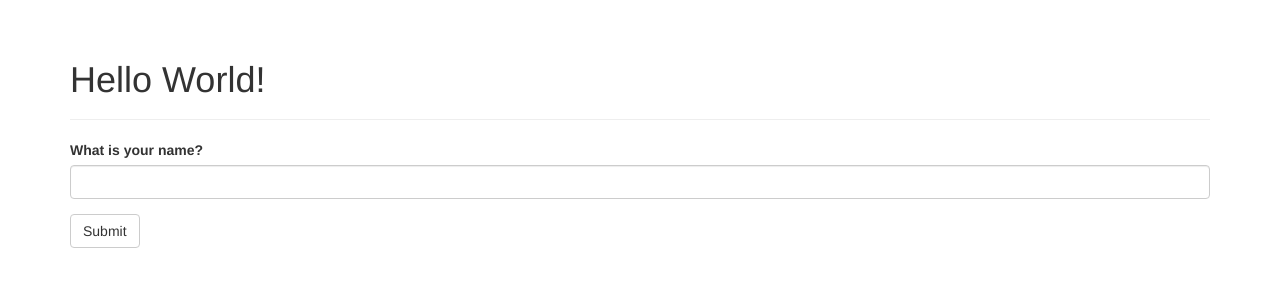
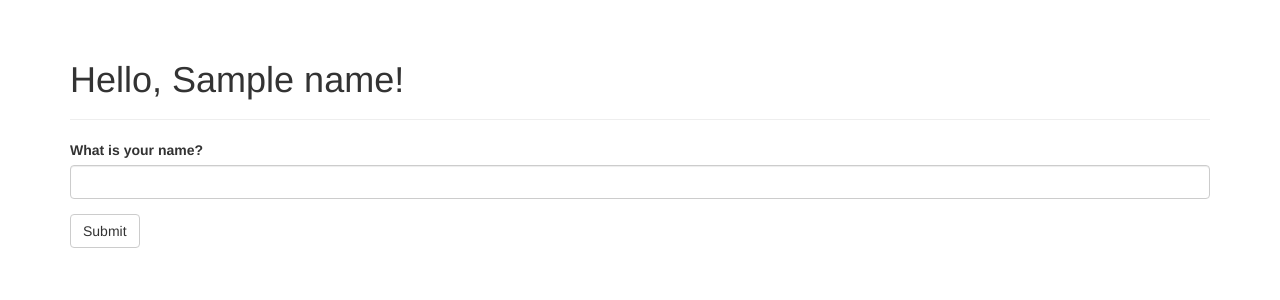
Before and after one commit to BrainiacRawkib/flask-web-dev, a Flask app: template templates/index.html in a window 1280 px wide. Shown: the part 52-352 px from the top of the page. Run offline with Flask 2, Linux system fonts and the light colour scheme; the template is opened without the code that fills it: values that come from a table or form of the project are taken from there, most other values are stand-ins (such as "Sample title", 1, 10 or a date in 2020); some libraries are stand-ins or nearby versions.

Commit message:
wtf forms

```diff
--- a/templates/index.html
+++ b/templates/index.html
@@ -1,11 +1,11 @@
 {% extends "base.html" %}
+{% import "bootstrap/wtf.html" as wtf %}
 
 {% block title %}Flasky{% endblock %}
-{% import "bootstrap/wtf.html" as wtf %}
 
 {% block page_content %}
 <div class="page-header">
-    <h1>Hello World!</h1>
+    <h1>Hello, {% if name %}{{ name }}{% else %}Stranger{% endif %}!</h1>
 </div>
-    {{ wtf.quick_form(form) }}
+{{ wtf.quick_form(form) }}
 {% endblock %}
```
